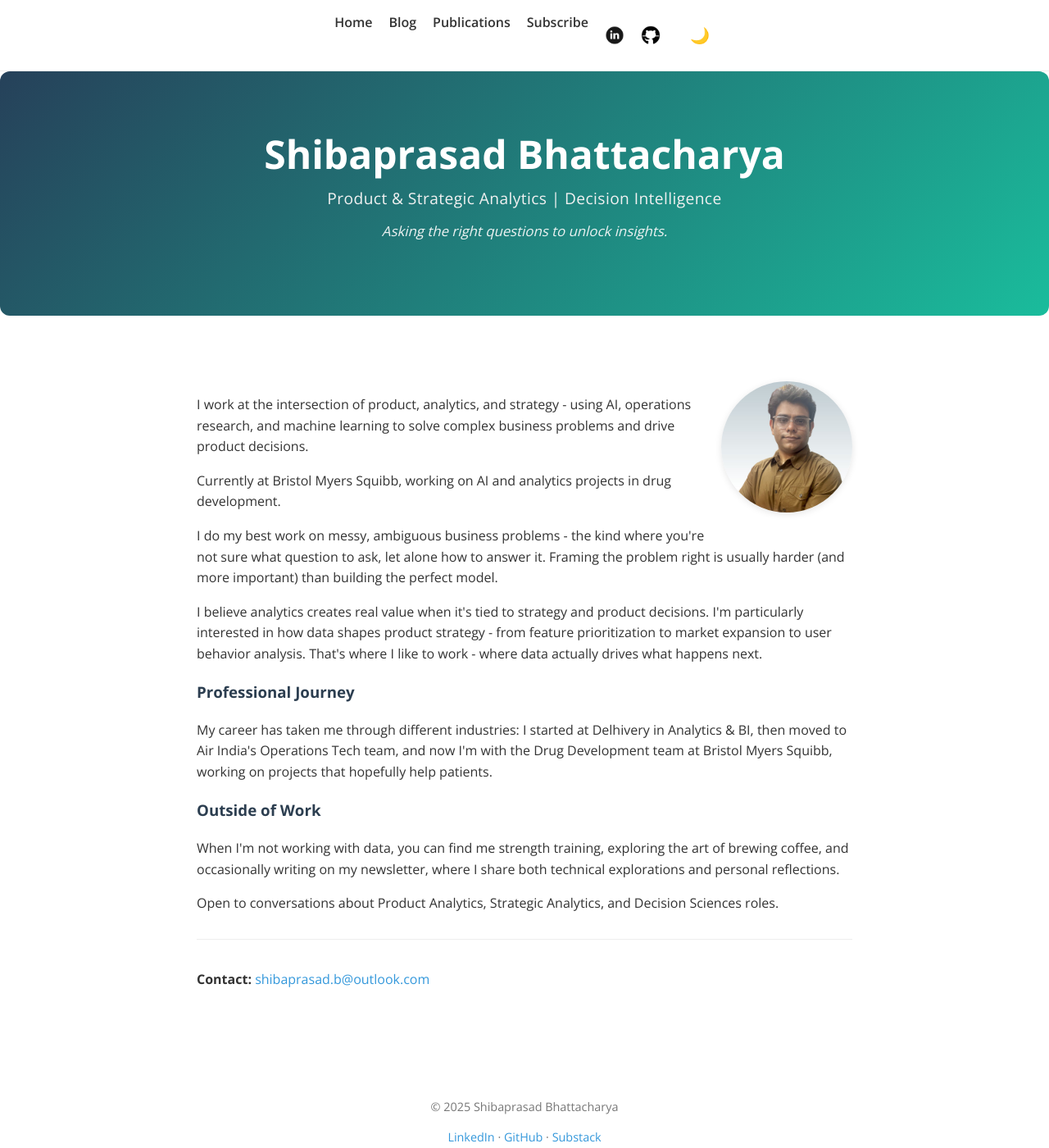
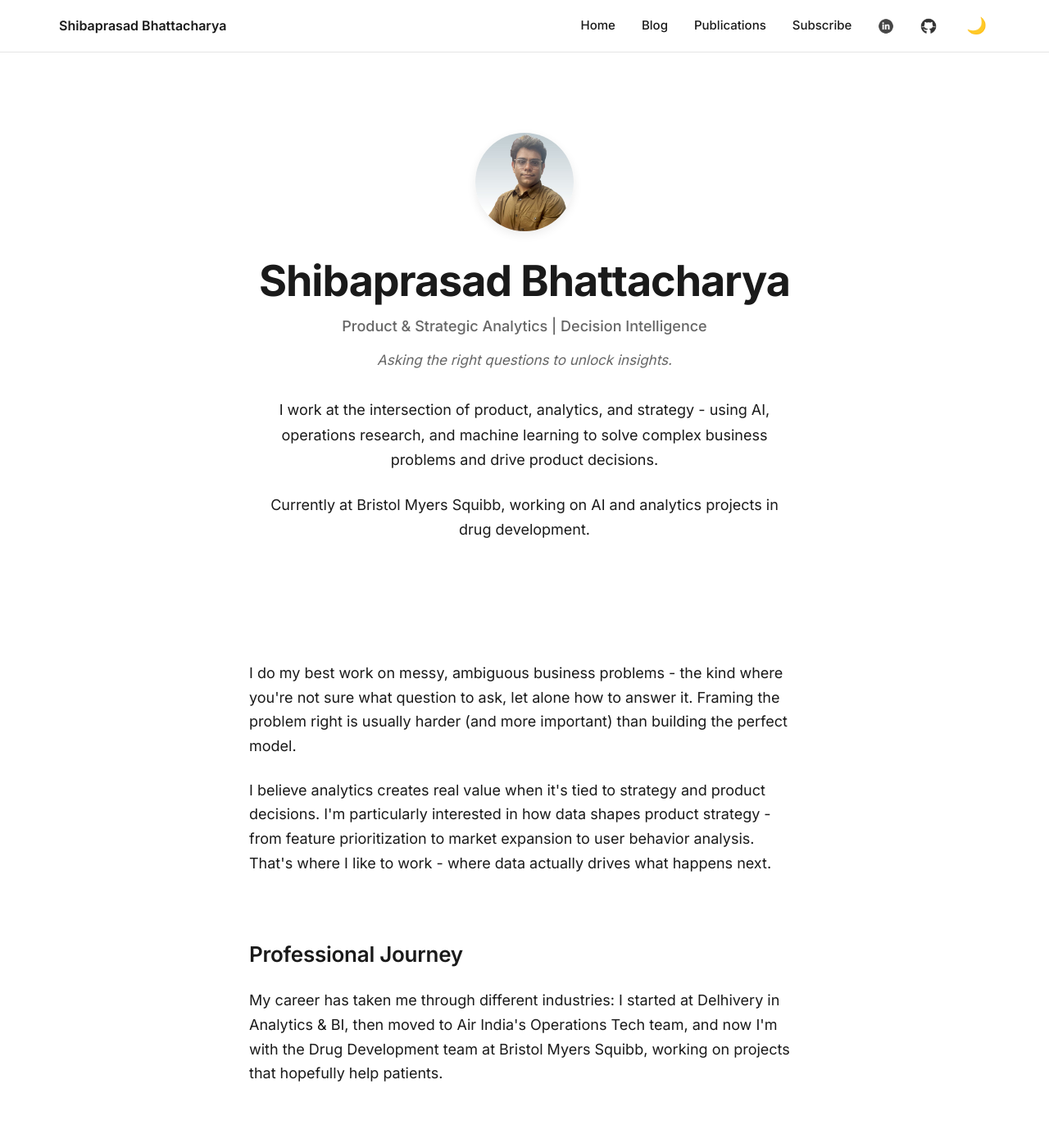
Before and after one commit to shibaprasadb/shibaprasadb.github.io, a Jekyll site: the page built from index.html, in a window 1280 px wide and 1400 px high. Shown: the whole window at 82% size. Built offline with Jekyll 4.4.1, drawn with Linux system fonts in a browser that asks for light colours.

Commit message:
Redesign landing page with Editorial Clean theme
- Update color palette: pure white background, muted teal accent (#0f766e)
- Replace Open Sans with Inter font family
- Restructure hero section: centered profile photo, white background (remove gradient)
- Update navigation: sticky 64px height, brand name on left, links on right
- Apply new typography scale with tighter letter-spacing
- Update footer: light gray background (#FAFAFA) with subtle border
- Add mobile responsive breakpoints at 768px and 480px
- Preserve blog and publications page styles unchanged

https://claude.ai/code/session_01GSQDcEPavyEJT8Y169bVV1

```diff
--- a/_includes/nav.html
+++ b/_includes/nav.html
@@ -1,9 +1,14 @@
 <nav>
-    <a href="{{ '/index.html' | relative_url }}">Home</a>
+  <div class="nav-inner">
+    <a href="{{ '/' | relative_url }}" class="nav-brand">Shibaprasad Bhattacharya</a>
+    <div class="nav-links">
+      <a href="{{ '/' | relative_url }}">Home</a>
       <a href="{{ '/blog.html' | relative_url }}">Blog</a>
       <a href="{{ '/publications.html' | relative_url }}">Publications</a>
       <a href="{{ '/subscribe.html' | relative_url }}">Subscribe</a>
       <a href="https://www.linkedin.com/in/shibaprasad-bhattacharya/" target="_blank"><img src="{{ '/images/linkedin_logo.png' | relative_url }}" alt="LinkedIn" class="nav-icon"></a>
       <a href="https://github.com/shibaprasadb" target="_blank"><img src="{{ '/images/github_logo.png' | relative_url }}" alt="GitHub" class="nav-icon"></a>
       <button id="dark-toggle">🌙</button>
+    </div>
+  </div>
 </nav>
--- a/index.html
+++ b/index.html
@@ -4,6 +4,7 @@ title: Shibaprasad Bhattacharya
 ---
 <header class="hero">
   <div class="hero-inner">
+    <img src="images/headshot.jpg" alt="Shibaprasad Bhattacharya" class="hero-photo">
     <h1>Shibaprasad Bhattacharya</h1>
     <p class="hero-sub">
       Product & Strategic Analytics | Decision Intelligence
@@ -11,31 +12,33 @@ title: Shibaprasad Bhattacharya
     <p class="hero-motto">
       Asking the right questions to unlock insights.
     </p>
+    <div class="hero-intro">
+      <p>I work at the intersection of product, analytics, and strategy - using AI, operations research, and machine learning to solve complex business problems and drive product decisions.</p>
+      <p>Currently at Bristol Myers Squibb, working on AI and analytics projects in drug development.</p>
+    </div>
   </div>
 </header>
 
 <div class="container about">
-  <img src="images/headshot.jpg" alt="Shibaprasad Bhattacharya" class="headshot" loading="lazy">
+  <div class="section">
+    <p>I do my best work on messy, ambiguous business problems - the kind where you're not sure what question to ask, let alone how to answer it. Framing the problem right is usually harder (and more important) than building the perfect model.</p>
 
-  <p>I work at the intersection of product, analytics, and strategy - using AI, operations research, and machine learning to solve complex business problems and drive product decisions.</p>
+    <p>I believe analytics creates real value when it's tied to strategy and product decisions. I'm particularly interested in how data shapes product strategy - from feature prioritization to market expansion to user behavior analysis. That's where I like to work - where data actually drives what happens next.</p>
+  </div>
 
-  <p>Currently at Bristol Myers Squibb, working on AI and analytics projects in drug development.</p>
+  <div class="section">
+    <h3>Professional Journey</h3>
+    <p>My career has taken me through different industries: I started at Delhivery in Analytics &amp; BI, then moved to Air India's Operations Tech team, and now I'm with the Drug Development team at Bristol Myers Squibb, working on projects that hopefully help patients.</p>
+  </div>
 
-  <p>I do my best work on messy, ambiguous business problems - the kind where you're not sure what question to ask, let alone how to answer it. Framing the problem right is usually harder (and more important) than building the perfect model.</p>
-
-  <p>I believe analytics creates real value when it's tied to strategy and product decisions. I'm particularly interested in how data shapes product strategy - from feature prioritization to market expansion to user behavior analysis. That's where I like to work - where data actually drives what happens next.</p>
-
-  <h3>Professional Journey</h3>
-
-  <p>My career has taken me through different industries: I started at Delhivery in Analytics &amp; BI, then moved to Air India's Operations Tech team, and now I'm with the Drug Development team at Bristol Myers Squibb, working on projects that hopefully help patients.</p>
-
-  <h3>Outside of Work</h3>
-  <p>When I'm not working with data, you can find me strength training, exploring the art of brewing coffee, and occasionally writing on my newsletter, where I share both technical explorations and personal reflections.</p>
+  <div class="section">
+    <h3>Outside of Work</h3>
+    <p>When I'm not working with data, you can find me strength training, exploring the art of brewing coffee, and occasionally writing on my newsletter, where I share both technical explorations and personal reflections.</p>
+  </div>
 
   <p>Open to conversations about Product Analytics, Strategic Analytics, and Decision Sciences roles.</p>
 
   <div class="contact">
-
     <p><strong>Contact:</strong> <a href="mailto:shibaprasad.b@outlook.com">shibaprasad.b@outlook.com</a></p>
   </div>
 </div>
--- a/style.css
+++ b/style.css
@@ -1,127 +1,323 @@
-@import url('https://fonts.googleapis.com/css2?family=Open+Sans:wght@300;400;600;700&display=swap');
+/* Typography - Inter from Google Fonts */
+@import url('https://fonts.googleapis.com/css2?family=Inter:wght@400;500;600;700&display=swap');
+
+/* ============================================
+   CSS Variables - Editorial Clean Theme
+   ============================================ */
+:root {
+  --color-bg: #FFFFFF;
+  --color-text-primary: #1a1a1a;
+  --color-text-secondary: #666666;
+  --color-accent: #0f766e;
+  --color-border: #e5e5e5;
+  --color-footer-bg: #FAFAFA;
+
+  --font-family: 'Inter', -apple-system, BlinkMacSystemFont, 'Segoe UI', Roboto, sans-serif;
+
+  --nav-height: 64px;
+  --container-max: 1200px;
+  --content-max: 720px;
+  --hero-max: 840px;
+}
+
+/* ============================================
+   Base Styles
+   ============================================ */
+* {
+  box-sizing: border-box;
+}
 
 body {
-  font-family: 'Open Sans', sans-serif;
+  font-family: var(--font-family);
   margin: 0;
-  line-height: 1.6;
-  background: #fff;
-  color: #333;
+  line-height: 1.65;
+  background: var(--color-bg);
+  color: var(--color-text-primary);
+  font-size: 18px;
+  font-weight: 400;
 }
 
+/* ============================================
+   Typography
+   ============================================ */
+h1, h2, h3, h4, h5, h6 {
+  color: var(--color-text-primary);
+  margin-top: 0;
+}
+
+h1 {
+  font-size: clamp(40px, 5vw, 52px);
+  font-weight: 700;
+  letter-spacing: -0.02em;
+  line-height: 1.1;
+}
+
+h2 {
+  font-size: clamp(28px, 4vw, 34px);
+  font-weight: 600;
+  letter-spacing: -0.01em;
+  line-height: 1.2;
+}
+
+h3 {
+  font-size: clamp(22px, 3vw, 26px);
+  font-weight: 600;
+  letter-spacing: -0.01em;
+  line-height: 1.3;
+  margin-bottom: 16px;
+}
+
+p {
+  margin: 0 0 24px 0;
+}
+
+/* ============================================
+   Links
+   ============================================ */
+a {
+  color: var(--color-accent);
+  text-decoration: none;
+  transition: color 0.2s ease;
+}
+
+a:hover {
+  text-decoration: underline;
+}
+
+a:visited {
+  color: var(--color-accent);
+}
+
+a:focus {
+  outline: 2px solid var(--color-accent);
+  outline-offset: 2px;
+}
+
+/* ============================================
+   Navigation
+   ============================================ */
 nav {
   position: sticky;
   top: 0;
-  z-index: 1000;
-  display: flex;
-  justify-content: center;
-  gap: 20px;
-  background: #fff;
-  padding: 15px 0;
-  border-bottom: 1px solid #eee;
+  z-index: 100;
+  background: var(--color-bg);
+  border-bottom: 1px solid var(--color-border);
+  height: var(--nav-height);
 }
 
-nav a {
-  text-decoration: none;
-  color: #333;
-  font-weight: 600;
-  transition: color 0.2s;
+.nav-inner {
+  max-width: var(--container-max);
+  margin: 0 auto;
+  padding: 0 32px;
+  height: 100%;
+  display: flex;
+  align-items: center;
+  justify-content: space-between;
 }
 
-nav a:hover {
-  color: #0077cc;
+.nav-brand {
+  font-size: 16px;
+  font-weight: 600;
+  color: var(--color-text-primary);
+  text-decoration: none;
+}
+
+.nav-brand:hover {
+  color: var(--color-accent);
+  text-decoration: none;
+}
+
+.nav-links {
+  display: flex;
+  align-items: center;
+  gap: 32px;
+}
+
+.nav-links a {
+  font-size: 15px;
+  font-weight: 500;
+  color: var(--color-text-primary);
+  text-decoration: none;
+  transition: color 0.2s ease;
+}
+
+.nav-links a:hover,
+.nav-links a.active {
+  color: var(--color-accent);
+}
+
+.nav-links a:visited {
+  color: var(--color-text-primary);
+}
+
+.nav-links a:visited:hover,
+.nav-links a:visited.active {
+  color: var(--color-accent);
 }
 
 nav .nav-icon {
-  width: 24px;
-  height: 24px;
+  width: 20px;
+  height: 20px;
   vertical-align: middle;
+  opacity: 0.8;
+  transition: opacity 0.2s ease;
 }
 
-h1, h2, h3 {
-  color: #2c3e50;
+nav .nav-icon:hover {
+  opacity: 1;
 }
 
-a {
-  color: #3498db;
+/* Dark mode toggle */
+#dark-toggle {
+  background: none;
+  border: none;
+  color: var(--color-text-primary);
+  font-size: 1.1em;
+  cursor: pointer;
+  padding: 4px;
+  transition: color 0.2s ease;
+}
+
+#dark-toggle:hover {
+  color: var(--color-accent);
+}
+
+/* ============================================
+   Hero Section (Landing Page Only)
+   ============================================ */
+.hero {
+  background: var(--color-bg);
+  padding: 80px 24px 64px 24px;
+  border-radius: 0;
+  margin-bottom: 0;
+}
+
+.hero-inner {
+  max-width: var(--hero-max);
+  margin: 0 auto;
+  text-align: center;
+}
+
+.hero-photo {
+  width: 120px;
+  height: 120px;
+  border-radius: 50%;
+  object-fit: cover;
+  margin-bottom: 32px;
+  box-shadow: 0 4px 12px rgba(0, 0, 0, 0.08);
+}
+
+.hero h1 {
+  color: var(--color-text-primary);
+  margin: 0 0 12px 0;
+}
+
+.hero-sub {
+  color: var(--color-text-secondary);
+  font-weight: 500;
+  font-size: clamp(16px, 2vw, 18px);
+  margin: 0;
+  letter-spacing: 0;
+}
+
+.hero-motto {
+  margin-top: 12px;
+  font-style: italic;
+  font-size: 17px;
+  color: var(--color-text-secondary);
+}
+
+.hero-intro {
+  max-width: 640px;
+  margin: 32px auto 0 auto;
+  font-size: 18px;
+  line-height: 1.7;
+  color: var(--color-text-primary);
+}
+
+.hero-intro p:last-child {
+  margin-bottom: 0;
+}
+
+/* ============================================
+   Body Content Sections
+   ============================================ */
+.container {
+  max-width: var(--content-max);
+  margin: 0 auto;
+  padding: 0 24px;
+}
+
+.container.about {
+  padding-top: 80px;
+  padding-bottom: 80px;
+}
+
+.section {
+  margin-bottom: 80px;
+}
+
+.section:last-child {
+  margin-bottom: 0;
+}
+
+.section h3 {
+  margin-top: 0;
+  margin-bottom: 24px;
+}
+
+/* Contact section */
+.contact {
+  margin-top: 80px;
+  padding-top: 32px;
+  border-top: 1px solid var(--color-border);
+}
+
+.contact p {
+  margin-bottom: 0;
+}
+
+/* ============================================
+   Headshot (for legacy/fallback)
+   ============================================ */
+.headshot {
+  display: none; /* Hidden on landing page since we use hero-photo now */
+}
+
+/* ============================================
+   Footer
+   ============================================ */
+.site-footer {
+  background: var(--color-footer-bg);
+  border-top: 1px solid var(--color-border);
+  padding: 32px 24px;
+  text-align: center;
+  margin-top: 80px;
+}
+
+.site-footer p {
+  margin: 0 0 8px 0;
+  font-size: 14px;
+  font-weight: 400;
+  color: var(--color-text-secondary);
+}
+
+.site-footer p:last-child {
+  margin-bottom: 0;
+}
+
+.site-footer a {
+  color: var(--color-text-secondary);
   text-decoration: none;
 }
 
-a:hover {
-  color: #2980b9;
-  text-decoration: underline;
+.site-footer a:hover {
+  color: var(--color-accent);
 }
 
-.container {
-  max-width: 800px;
-  margin: 0 auto;
-  padding: 40px 20px;
-}
-
-.intro {
-  font-size: 1.1em;
-  margin-bottom: 25px;
-  color: #555;
-}
-
-.contact {
-  margin-top: 30px;
-  padding-top: 20px;
-  border-top: 1px solid #eee;
-}
-
-.year-section {
-  margin: 30px 0;
-}
-
-.pub-item {
-  margin: 15px 0;
-  padding-left: 20px;
-}
-
-.pub-item::before {
-  content: "• ";
-  color: #0066cc;
-  font-weight: bold;
-}
-
-
-/* About page layout tweaks */
-.about {
-  max-width: 800px; /* keeps symmetry with body but safe if body changes later */
-}
-
-/* Headshot styles */
-.headshot {
-  width: 160px;
-  height: 160px;
-  border-radius: 50%;
-  float: right;
-  margin: 0 0 20px 20px;
-  object-fit: cover;
-  box-shadow: 0 2px 8px rgba(0,0,0,0.1);
-}
-
-/* Mobile: center the headshot and drop float */
-@media (max-width: 640px) {
-  .headshot {
-    float: none;
-    display: block;
-    margin: 0 auto 20px;
-    width: 140px;
-    height: 140px;
-  }
-}
-
-.pub-list {
-  margin: 20px 0;
-  padding-left: 20px;
-}
-
-.pub-list li {
-  margin-bottom: 12px;
-  line-height: 1.5;
-}
-
+/* ============================================
+   Blog Styles (Preserved)
+   ============================================ */
 .post-list {
   list-style: none;
   padding-left: 0;
@@ -140,8 +336,9 @@ a:hover {
 }
 
 .post-date {
-  color: #777;
-  font-size: 0.9em;
+  color: var(--color-text-secondary);
+  font-size: 14px;
+  font-weight: 500;
   margin-left: 10px;
 }
 
@@ -172,115 +369,184 @@ a:hover {
 
 .category-list a.active {
   font-weight: 700;
-  color: #1d6fa5;
+  color: var(--color-accent);
 }
 
 .no-posts {
-  color: #777;
+  color: var(--color-text-secondary);
   font-style: italic;
   margin-top: 10px;
 }
 
-/* Hero */
-.hero {
-  background: linear-gradient(135deg, #26415a 0%, #1abc9c 100%);
-  border-radius: 12px;
-  margin-bottom: 40px;
-  padding: 72px 24px;
+/* ============================================
+   Publications Styles (Preserved)
+   ============================================ */
+.year-section {
+  margin: 30px 0;
 }
 
-.hero-inner {
-  max-width: 900px;
-  margin: 0 auto;
-  text-align: center;
+.pub-item {
+  margin: 15px 0;
+  padding-left: 20px;
 }
 
-.hero h1 {
-  color: #fff;
-  font-size: clamp(2rem, 5vw, 3rem);
-  line-height: 1.2;
-  margin: 0 0 10px 0;
-  font-weight: 700;
+.pub-item::before {
+  content: "\2022 ";
+  color: var(--color-accent);
+  font-weight: bold;
 }
 
-.hero-sub {
-  color: #f1f1f1;
-  font-weight: 500;
-  letter-spacing: .4px;
-  font-size: clamp(1rem, 2.2vw, 1.2rem);
-  margin: 0;
+.pub-list {
+  margin: 20px 0;
+  padding-left: 20px;
 }
 
-.hero-motto {
-  margin-top: 12px;
-  font-style: italic;
-  font-size: 1.05rem;
-  color: #f9f9f9;   /* softer white for contrast */
-  opacity: 0.95;
+.pub-list li {
+  margin-bottom: 12px;
+  line-height: 1.5;
 }
 
-/* If your nav is sticky, give the next section a bit more top space */
-.container:first-of-type { scroll-margin-top: 80px; }
-
-/* Dark mode toggle button */
-#dark-toggle {
-  background: none;
-  border: none;
-  color: #333;
-  font-size: 1.2em;
-  cursor: pointer;
-  margin-left: 10px;
-  transition: color 0.3s;
-}
-
-#dark-toggle:hover {
-  color: #1abc9c;
-}
-
-/* Dark mode styles */
-body.dark-mode {
-  background: #121212;
-  color: #e0e0e0;
-}
-
-body.dark-mode .container {
-  background: #1e1e1e;
-  color: #e0e0e0;
-}
-
-body.dark-mode nav {
-  background: #111;
-}
-
-body.dark-mode nav a {
-  color: #e0e0e0;
-}
-
-body.dark-mode #dark-toggle {
-  color: #e0e0e0;
-}
-
-/* Footer */
-.site-footer {
-  text-align: center;
-  padding: 20px;
-  margin-top: 40px;
-  color: #777;
-  font-size: 0.9em;
-}
-
-.site-footer a {
-  color: #3498db;
-  text-decoration: none;
-}
-
-.site-footer a:hover {
-  text-decoration: underline;
-}
-
+/* ============================================
+   Images
+   ============================================ */
 img {
-  max-width: 700px;   /* cap image width */
+  max-width: 100%;
   height: auto;
   display: block;
   margin: 1em auto;
 }
+
+/* Cap width for blog post images */
+.container img:not(.hero-photo):not(.headshot) {
+  max-width: 700px;
+}
+
+/* ============================================
+   Dark Mode
+   ============================================ */
+body.dark-mode {
+  --color-bg: #121212;
+  --color-text-primary: #e0e0e0;
+  --color-text-secondary: #a0a0a0;
+  --color-accent: #2dd4bf;
+  --color-border: #333333;
+  --color-footer-bg: #1a1a1a;
+}
+
+body.dark-mode nav {
+  background: #121212;
+}
+
+body.dark-mode .post-list li:hover {
+  background: #1e1e1e;
+}
+
+/* ============================================
+   Mobile Responsive (< 768px)
+   ============================================ */
+@media (max-width: 768px) {
+  body {
+    font-size: 17px;
+  }
+
+  h1 {
+    font-size: 40px;
+  }
+
+  h2 {
+    font-size: 28px;
+  }
+
+  h3 {
+    font-size: 22px;
+  }
+
+  .nav-inner {
+    padding: 0 24px;
+  }
+
+  .nav-links {
+    gap: 20px;
+  }
+
+  .nav-links a {
+    font-size: 14px;
+  }
+
+  .hero {
+    padding: 48px 24px 40px 24px;
+  }
+
+  .hero-photo {
+    width: 100px;
+    height: 100px;
+  }
+
+  .container {
+    padding: 0 24px;
+  }
+
+  .container.about {
+    padding-top: 56px;
+    padding-bottom: 56px;
+  }
+
+  .section {
+    margin-bottom: 56px;
+  }
+
+  .contact {
+    margin-top: 56px;
+  }
+
+  .site-footer {
+    margin-top: 56px;
+  }
+
+  /* Blog layout stacks on mobile */
+  .blog-wrapper {
+    flex-direction: column;
+  }
+
+  .blog-categories {
+    width: 100%;
+    padding-left: 0;
+  }
+}
+
+/* Small mobile */
+@media (max-width: 480px) {
+  .nav-links {
+    gap: 16px;
+  }
+
+  .nav-links a {
+    font-size: 13px;
+  }
+
+  .nav-icon {
+    width: 18px;
+    height: 18px;
+  }
+}
+
+/* ============================================
+   Utility for scroll-margin with sticky nav
+   ============================================ */
+.container:first-of-type {
+  scroll-margin-top: calc(var(--nav-height) + 20px);
+}
+
+/* Caption text */
+.caption {
+  font-size: 14px;
+  font-weight: 500;
+  color: var(--color-text-secondary);
+}
+
+/* Intro paragraph style */
+.intro {
+  font-size: 1.1em;
+  margin-bottom: 25px;
+  color: var(--color-text-secondary);
+}
```
Lines whose indentation alone changed are shown as unchanged.
